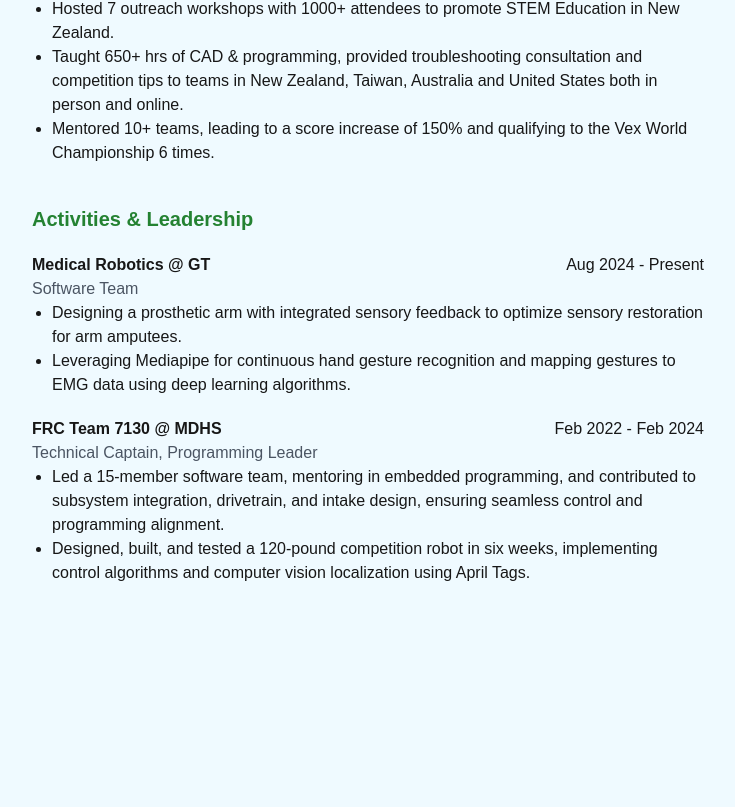
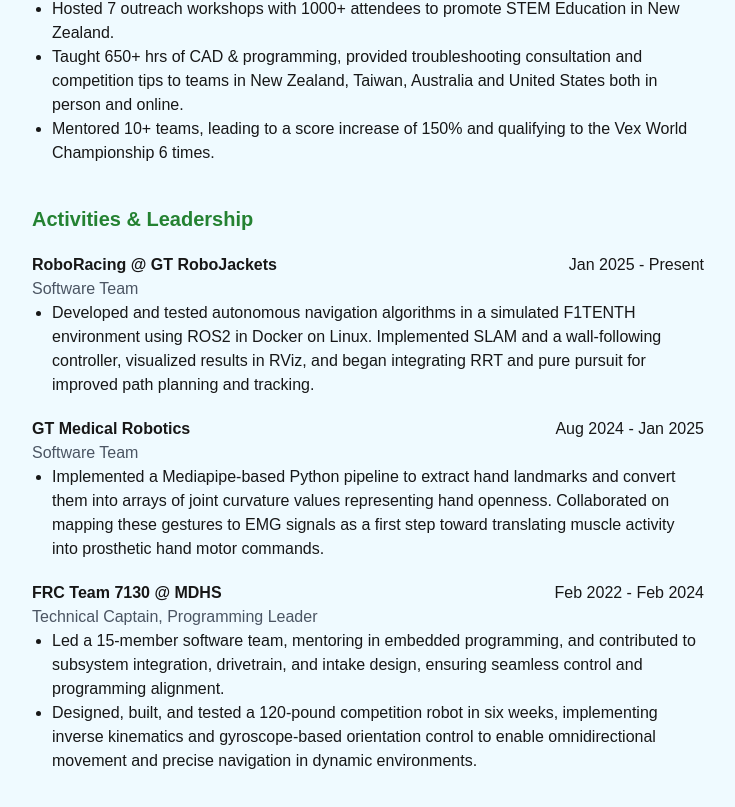
Before and after one commit to uwuChenry/chenry-website, a Next.js app: page / in a window 1280 px wide. Shown: the part 971-1778 px from the top of the page, without its empty margins (272-1007 px from the left). Before the commit the page ends 1604 px from the top, so only its background shows below. Built offline with nearby package versions, Linux system fonts and the light colour scheme; a web font is replaced by a local one.

Commit message:
updated resume

```diff
--- a/app/page.tsx
+++ b/app/page.tsx
@@ -41,9 +41,7 @@
             </p>
             <div className="flex flex-row justify-between pt-5">
               <div>
-                <p className="font-semibold">
-                  Vex Robotics Team 980s
-                </p>
+                <a href="/projects" className="font-semibold hover:text-mygreen transition-colors duration-300">Vex Robotics Team 980s</a>
                 <p className="text-gray-600">
                   Captain, Robot Designer, Programmer
                 </p>
@@ -96,9 +94,7 @@
             </p>
             <div className="flex flex-row justify-between pt-5">
               <div>
-                <p className="font-semibold">
-                  Skywalker Robotics
-                </p>
+                <a href="https://skywalker.best" target="_blank" className="font-semibold hover:text-mygreen transition-colors duration-300">Skywalker Robotics</a>
                 <p className="text-gray-600">
                   Founder
                 </p>
@@ -132,23 +128,40 @@
             <div className="flex flex-row justify-between pt-5">
               <div>
                 <p className="font-semibold">
-                  Medical Robotics @ GT
+                  RoboRacing @ GT RoboJackets
                 </p>
                 <p className="text-gray-600">
                   Software Team
                 </p>
               </div>
               <div className="text-right">
-                <p>Aug 2024 - Present</p>
+                <p>Jan 2025 - Present</p>
               </div>
             </div>
             <div>
               <ul className="list-disc pl-5">
                 <li>
-                  Designing a prosthetic arm with integrated sensory feedback to optimize sensory restoration for arm amputees.
+                  Developed and tested autonomous navigation algorithms in a simulated F1TENTH environment using ROS2 in Docker on Linux. Implemented SLAM and a wall-following controller, visualized results in RViz, and began integrating RRT and pure pursuit for improved path planning and tracking.
                 </li>
+              </ul>
+            </div>
+            <div className="flex flex-row justify-between pt-5">
+              <div>
+                <p className="font-semibold">
+                  GT Medical Robotics
+                </p>
+                <p className="text-gray-600">
+                  Software Team
+                </p>
+              </div>
+              <div className="text-right">
+                <p>Aug 2024 - Jan 2025</p>
+              </div>
+            </div>
+            <div>
+              <ul className="list-disc pl-5">
                 <li>
-                  Leveraging Mediapipe for continuous hand gesture recognition and mapping gestures to EMG data using deep learning algorithms.
+                  Implemented a Mediapipe-based Python pipeline to extract hand landmarks and convert them into arrays of joint curvature values representing hand openness. Collaborated on mapping these gestures to EMG signals as a first step toward translating muscle activity into prosthetic hand motor commands.
                 </li>
               </ul>
             </div>
@@ -171,8 +184,11 @@
                   Led a 15-member software team, mentoring in embedded programming, and contributed to subsystem integration, drivetrain, and intake design, ensuring seamless control and programming alignment.
                 </li>
                 <li>
+                  Designed, built, and tested a 120-pound competition robot in six weeks, implementing inverse kinematics and gyroscope-based orientation control to enable omnidirectional movement and precise navigation in dynamic environments.
+                </li>
+                {/* <li>
                   Designed, built, and tested a 120-pound competition robot in six weeks, implementing control algorithms and computer vision localization using April Tags.
-                </li>
+                </li> */}
                 {/* <li>
                   Organized STEM outreach initiatives, including fairs for 7,000+ students and regional scrimmages, promoting education and engagement.
                 </li> */}
--- a/components/nav.tsx
+++ b/components/nav.tsx
@@ -38,7 +38,7 @@
             <li className={`flex flex-row items-center ${pathname === '/resume' ? 'text-mygreen' : 'text-mygray'} hover:text-black`}
                 onMouseEnter={() => setHovered("resume")}
                 style={hovered === "resume" ? hoverStyle : undefined}>
-                <a href="/resume.pdf" target="_blank" rel="noopener noreferrer" className="flex items-center">
+                <a href="/PoChengChenResumev2.pdf" target="_blank" rel="noopener noreferrer" className="flex items-center">
                     <p className="text-right pr-1">Resume</p>
                     <Image src="/resume.svg" alt="Download resume" width={20} height={20} style={{ filter: hovered === "resume" ? 'none' : 'grayscale(100%) brightness(0) invert(0.7)' }} />
                 </a>
```
Also changed, not shown: 2 other files (tests, documents, lock files or other folders).
